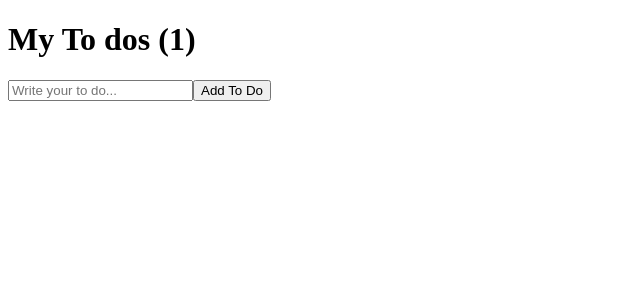
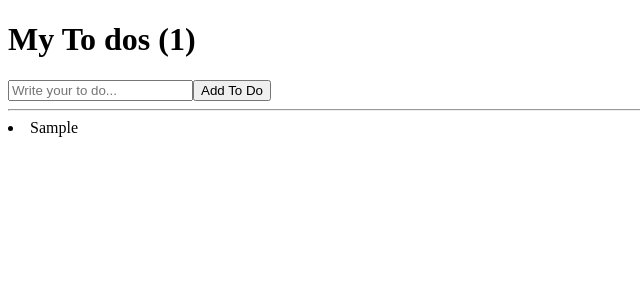
Before and after one commit to nack1400/react_study, a React (Create React App) app in the folder movie/: page / in a window 1280 px wide. Both pictures are taken after typing "Sample" into the empty fields and a click on the button "Add To Do". Shown: the top 300 px of the page, without its empty margins (0-640 px from the left). Built offline with nearby package versions, Linux system fonts and the light colour scheme.

Commit message:
Add todolist list

```diff
--- a/movie/src/App.js
+++ b/movie/src/App.js
@@ -28,6 +28,10 @@ function App() {
         />
         <button>Add To Do</button>
       </form>
+      <hr />
+      {toDos.map((item, index) => (
+        <li key={index}>{item}</li>
+      ))}
     </div>
   );
 
```
